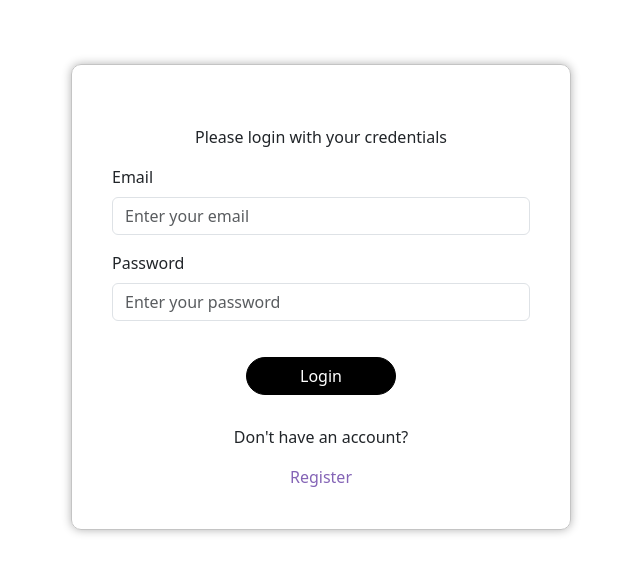
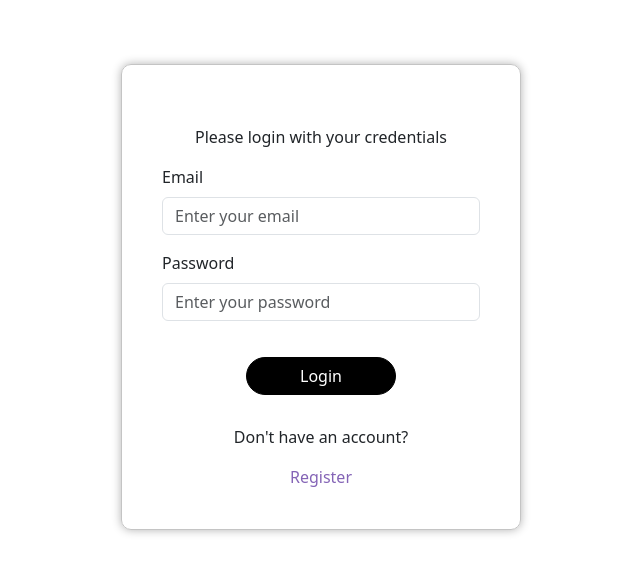
Before and after one commit to Code-the-Dream-School/cc-prac-team1-front, a React (Create React App) app: page /login in a window 1280 px wide. Shown: the part 103-676 px from the top of the page, without its empty margins (319-959 px from the left). Built offline with nearby package versions, Linux system fonts and the light colour scheme.

Commit message:
Connects login page to the backend

```diff
--- a/src/components/pages/LoginPage.js
+++ b/src/components/pages/LoginPage.js
@@ -1,10 +1,14 @@
 import React, { useState } from "react";
 import { Container, Form, FormGroup, Label, Input, Button } from "reactstrap";
 import "./css/LoginPage.css";
+import axios from "axios";
+import { useNavigate } from "react-router-dom";
 
 const LoginPage = () => {
   const [email, setEmail] = useState("");
   const [password, setPassword] = useState("");
+  const [error, setError] = useState("");
+  const navigate = useNavigate();
 
   const handleEmailChange = (e) => {
     setEmail(e.target.value);
@@ -14,10 +18,27 @@ const LoginPage = () => {
     setPassword(e.target.value);
   };
 
-  const handleSubmit = (e) => {
+  const handleSubmit = async (e) => {
     e.preventDefault();
-    // Perform login request with email and password
-    // Add logic here
+
+    try {
+      const response = await axios.post(
+        "http://localhost:5005/api/v1/auth/login",
+        {
+          email,
+          password,
+        }
+      );
+
+      // Handle successful login
+      console.log(response.data);
+      // Redirect to the map page
+      navigate("/map");
+    } catch (error) {
+      // Handle registration error
+      setError("Invalid credentials. Try again.");
+      console.error(error.response.data);
+    }
   };
 
   return (
@@ -27,6 +48,7 @@ const LoginPage = () => {
         className="login-form"
       >
         <FormGroup>
+          {error && <p className="login-form-error">{error}</p>}
           <p className="login-form-prompt">
             Please login with your credentials
           </p>
--- a/src/components/pages/css/LoginPage.css
+++ b/src/components/pages/css/LoginPage.css
@@ -3,8 +3,9 @@
   border-color: #c4c4c4;
   box-shadow: 0 0 10px rgba(0, 0, 0, 0.3);
   padding: 40px;
-  width: 500px;
+  width: 400px;
   border-radius: 10px;
+  position: relative;
 }
 
 .login-form-center-container {
@@ -36,7 +37,8 @@
   transform: scale(1.05);
 }
 
-.login-form-prompt {
+.login-form-prompt,
+.login-form-error {
   text-align: center;
   padding-top: 20px;
 }
@@ -45,3 +47,11 @@
   text-decoration: none;
   color: #8464b6;
 }
+
+.login-form-error {
+  background-color: lightcoral;
+  color: white;
+  padding-top: 10px;
+  height: 45px;
+  border-radius: 5px;
+}
```
